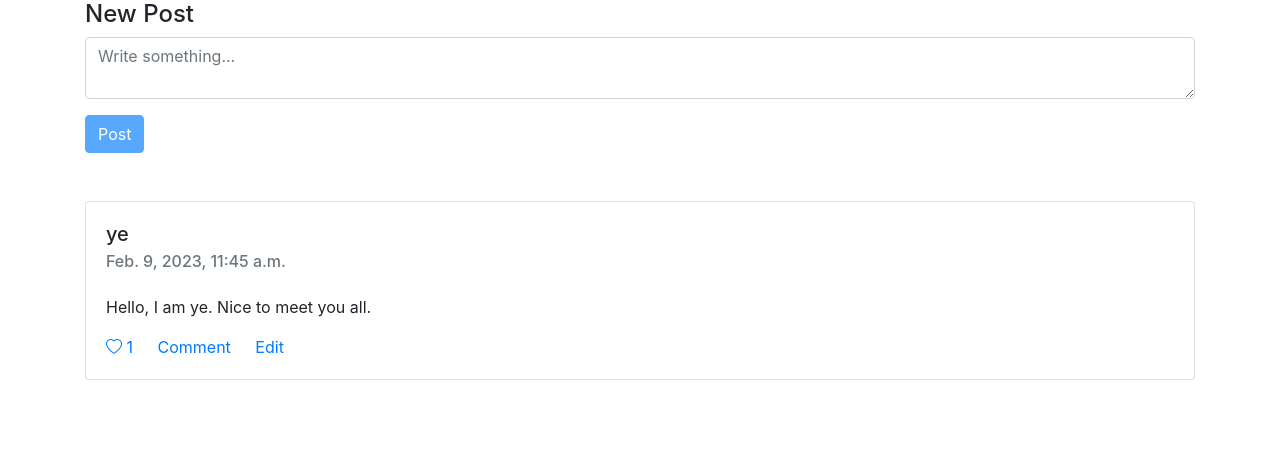
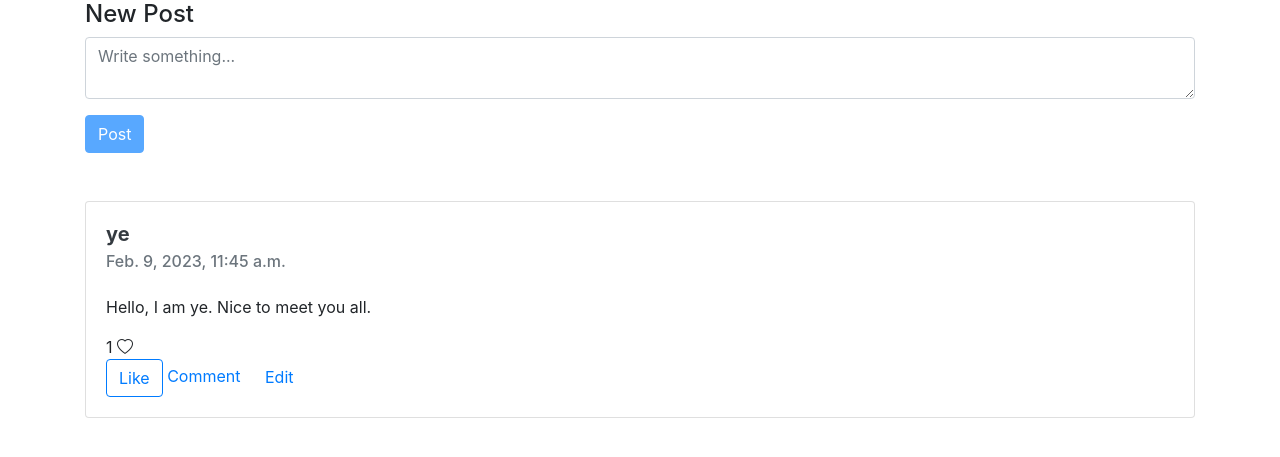
Before and after one commit to kenshin009/network, a Django app: page / in a window 1280 px wide. Shown: the part 147-604 px from the top of the page. Run offline with Django 3.2, Linux system fonts and the light colour scheme; a user stored in the database is signed in; data comes from the database, SQL or seed files in the repository; both versions use the stored data as it was after the commit; some libraries are stand-ins or nearby versions.

Commit message:
like feature done

```diff
--- a/network/templates/network/index.html
+++ b/network/templates/network/index.html
@@ -19,12 +19,25 @@
                 {% for post in posts %}
                 <div class="card" style="width: 100%;">
                     <div class="card-body">
-                      <h5 class="card-title">{{post.user}}</h5>
+                      <h5 class="card-title"><a class="text-dark" href="{% url 'profile_view' post.user %}"><strong>{{post.user}}</strong></a></h5>
                       <h6 class="card-subtitle mb-4 text-muted">{{ post.created_at }}</h6>
                       <p class="card-text">{{ post.content }}</p>
-                      <a href="#" class="card-link"><i class="bi bi-heart"></i> {{ post.likes }} </a>
-                      <a href="#" class="card-link">Comment</a>
-                      <a href="#" class="card-link">Edit</a>
+                      <input id="post_id" type="hidden" value="{{ post.id }}">
+                    {% if user.is_authenticated %}
+                        <input id="user" type="hidden" value="{{ user.username }}">
+
+                        <span id="like_count">{{ post.likes }}</span>
+                        {% if likes %}
+                         {% for like in likes %}
+                         {% if user.username == like.user %}<i id="heart" class="bi bi-heart-fill"></i> {% else %}<i id="heart" class="bi bi-heart"></i>{% endif %}<br>
+                        {% endfor %}
+                        {% else %}
+                        <i id="heart" class="bi bi-heart"></i><br>
+                        {% endif %}
+                    {% endif %}
+                        <button type="button" id="like" class=" btn btn-outline-primary">Like</button>
+                        <a href="#" class="card-link">Comment</a>
+                        <a href="#" class="card-link">Edit</a>
                     </div>
                 </div>
                 {% endfor %}
@@ -42,5 +55,115 @@
                 submit__btn.disabled = true;
             }
         })
+
+        document.querySelector('#like').addEventListener('click',handleClick)
+
+        function handleClick() {
+            let likes = parseInt(document.querySelector('#like_count').innerHTML)
+            if (likes === 0 ) {
+                // Change heart icon
+                document.querySelector('#heart').className = 'bi bi-heart-fill'
+                const post_id = document.querySelector('#post_id').value
+                const user = document.querySelector('#user').value
+                const newLike = {
+                        id: 1,
+                        post_id: post_id,
+                        user: user
+                    }
+
+                // Fetch like-posts url and create new like
+                fetch('/like-posts',{
+                    method: 'POST',
+                    body: JSON.stringify(newLike),
+                })
+                .then((res) => res.json())
+                .then((data) => {
+                   console.log(data)
+                })
+                .catch((err) => console.log(err))
+
+                // Get the liked post
+                const liked_post = {
+                    "id": post_id
+                }
+                // Fetch post_detail url and increment likes using put method
+                fetch(`/posts/${post_id}`,{
+                    method: 'PUT',
+                    body: JSON.stringify(liked_post)
+                })
+                .then((res) => res.json())
+                .then((data) => {
+                    {
+                        // Show total likes in dom
+                        document.querySelector('#like_count').innerHTML = data['likes']
+
+                    }
+                })
+                .catch((err) => console.log(err))
+
+            } else {
+                const post_id = document.querySelector('#post_id').value
+                const user = document.querySelector('#user').value
+                // Filter likes of the liked post using fetch
+                fetch(`/like-post-detail/${post_id}`)
+                .then((res) => res.json())
+                .then((data) => {
+                    // Check this user has already liked this post or not
+                    data.response.forEach((like) => {
+
+                        if (like.user === user) {
+
+                        // already liked the post
+                        // change the heart icon
+                        document.querySelector('#heart').className = 'bi bi-heart'
+                        // Get specific like obj
+                        const like_obj = {
+                            "post_id": post_id,
+                            "user": user
+                        }
+                        // Fetch put to remove like and decrement like count by 1
+                        fetch(`/like-post-detail/${post_id}`,{
+                        method: 'PUT',
+                        body: JSON.stringify(like_obj),
+                        })
+                        .then((res) => res.json())
+                        .then((data) => {
+                            // Show the total likes in dom
+                            document.querySelector('#like_count').innerHTML =  data['likes']
+                            console.log(data)
+                        })
+                        .catch((err) => console.log(err))
+
+                        } else {
+
+                        // Have not liked the post
+                        // Change the heart icon
+                        document.querySelector('#heart').className = 'bi bi-heart-fill'
+                        // Get specific like obj
+                         const like_obj = {
+                            "post_id": post_id,
+                            "user": user
+                        }
+                        // Fetch put to create new like and increment like count by 1
+                        fetch(`/like-post-detail/${post_id}`,{
+                        method: 'PUT',
+                        body: JSON.stringify(like_obj),
+                        })
+                        .then((res) => res.json())
+                        .then((data) => {
+                            // Show the total likes in dom
+
+                            document.querySelector('#like_count').innerHTML =  data['likes']
+
+                        })
+                        .catch((err) => console.log(err))
+
+                        }
+                    })
+
+
+                })
+            }
+        }
     </script>
 {% endblock %}
--- a/network/urls.py
+++ b/network/urls.py
@@ -5,6 +5,10 @@ from . import views
 
 urlpatterns = [
     path("", views.index, name="index"),
+    path('posts',views.posts_list,name='posts_list'),
+    path('posts/<int:post_id>',views.post_detail,name='post_detail'),
+    path('like-posts',views.like_posts,name='like_posts'),
+    path('like-post-detail/<int:post_id>',views.like_post_detail,name='like_post_detail'),
     path('profile-view/<str:user>',views.profile_view,name='profile_view'),
     path('create-post',views.create_post,name='create_post'),
     path("login", views.login_view, name="login"),
--- a/network/views.py
+++ b/network/views.py
@@ -1,32 +1,124 @@
 from django.contrib.auth import authenticate, login, logout
 from django.db import IntegrityError
-from django.http import HttpResponse, HttpResponseRedirect
+from django.http import HttpResponse, HttpResponseRedirect,JsonResponse
 from django.shortcuts import render,redirect
 from django.urls import reverse
-
+from django.contrib.auth.decorators import login_required
+from django.views.decorators.csrf import csrf_exempt
+import json
 from .models import *
 
 
+@login_required(login_url='login')
 def index(request):
     # Get all posts
     posts = Post.objects.all()
+    likes = LikePost.objects.all()
     return render(request, "network/index.html",{
-        'posts': posts
+        'posts': posts,
+        'likes': likes
     })
 
+@csrf_exempt
+def like_posts(request):
+
+    if request.method == "POST":
+        # Get new like
+        data = json.loads(request.body)
+        # Create new like
+        new_like = LikePost.objects.create(id=data['id'],post_id=data['post_id'],user=data['user'])
+        new_like.save()
+        # Modify data
+        data = {
+            "id": new_like.id,
+            "post_id": new_like.post_id,
+            "liked_by": new_like.user
+        }
+
+    elif request.method == "GET":
+        likes = LikePost.objects.all()
+        all_likes = [{"id":like.id,"post_id":like.post_id,"user":like.user} for like in likes]
+        data = {
+            "response": all_likes
+        }
+    else:
+        return JsonResponse({"Error":"Get or Post request required"},status=404)
+    return JsonResponse(data,status=200)
+
+@csrf_exempt
+def like_post_detail(request,post_id):
+
+    if request.method == "PUT":
+        # Get the liked post
+        liked_post = Post.objects.get(id=post_id)
+        data = json.loads(request.body)
+
+        # Check the user has already liked the post or not
+        like_filter = LikePost.objects.filter(post_id=data['post_id'],user=data['user']).first()
+        if like_filter is not None:
+            # if already liked by user, delete like and decrement like count
+            like_filter.delete()
+            liked_post.likes -= 1
+            liked_post.save()
+            # Modify the data
+            data = {
+                "id": liked_post.id,
+                "user": liked_post.user,
+                "liked_by": '',
+                "likes": liked_post.likes
+            }
+
+        else:
+            # if not already liked by user, create new like and increment like count
+            new_like = LikePost.objects.create(post_id=data['post_id'],user=data['user'])
+            new_like.save()
+            liked_post.likes += 1
+            liked_post.save()
+            # Modify the data
+            data = {
+                "id": liked_post.id,
+                "user": liked_post.user,
+                "liked_by": new_like.user,
+                "likes": liked_post.likes
+            }
+            return JsonResponse(data,status=200)
+
+        return JsonResponse(data,status=200)
+
+    elif request.method == "GET":
+
+         # Filter all likes of the specific post
+        likes = LikePost.objects.filter(post_id=post_id)
+        likes_in_post = [{"id":like.id,"post_id":like.post_id,"user":like.user} for like in likes]
+        data = {
+            "response": likes_in_post
+        }
+        return JsonResponse(data,status=200)
+    else:
+        # it must be Get or Put request
+        return JsonResponse({"Error":"GET or PUT request required"},status=404)
+
+
+
+
+@login_required(login_url='login')
 def profile_view(request,user):
-    print(user)
+
     # Get user object
     user_obj = User.objects.get(username=user)
-    print(user_obj)
     # Get user profile
     profile = Profile.objects.get(user=user_obj)
-    print(profile)
     # Get all user's posts
     posts = Post.objects.filter(user=user)
-    print(posts)
-    return render(request,'network/profile.html',{'profile':profile})
 
+    return render(request,'network/profile.html',{
+        'profile':profile,
+        'posts':posts,
+        'user_profile': user_obj,
+        'user_request': request.user
+    })
+
+@login_required(login_url='login')
 # Create post
 def create_post(request):
     if request.method == 'POST':
@@ -37,6 +129,41 @@ def create_post(request):
         return redirect('/')
     else:
         return redirect('/')
+
+def posts_list(request):
+
+    # Get all the posts
+    posts = Post.objects.all()
+    posts_list = [{"id":post.id,"user":post.user,"content":post.content,"created_at":post.created_at,"likes":post.likes} for post in posts]
+    data = {
+        "response": posts_list,
+    }
+    return JsonResponse(data)
+
+@csrf_exempt
+def post_detail(request,post_id):
+
+    if request.method != 'PUT':
+        return JsonResponse({"Error":"PUT request required"},status=400)
+
+    data = json.loads(request.body)
+    status = 200
+    # Get specific post detail
+    try:
+        # Increment post likes by 1
+        post = Post.objects.get(id=post_id)
+        post.likes += 1
+        post.save()
+        # Add changed data
+        data['user'] = post.user
+        data['content'] = post.content
+        data['created_at'] = post.created_at
+        data['likes'] = post.likes
+    except:
+        data['message'] = 'Not Found'
+        status = 404
+
+    return JsonResponse(data,status=status)
 
 def login_view(request):
     if request.method == "POST":
```
Also changed, not shown: network/templates/network/profile.html (added, +29 -0 lines), db.sqlite3.
